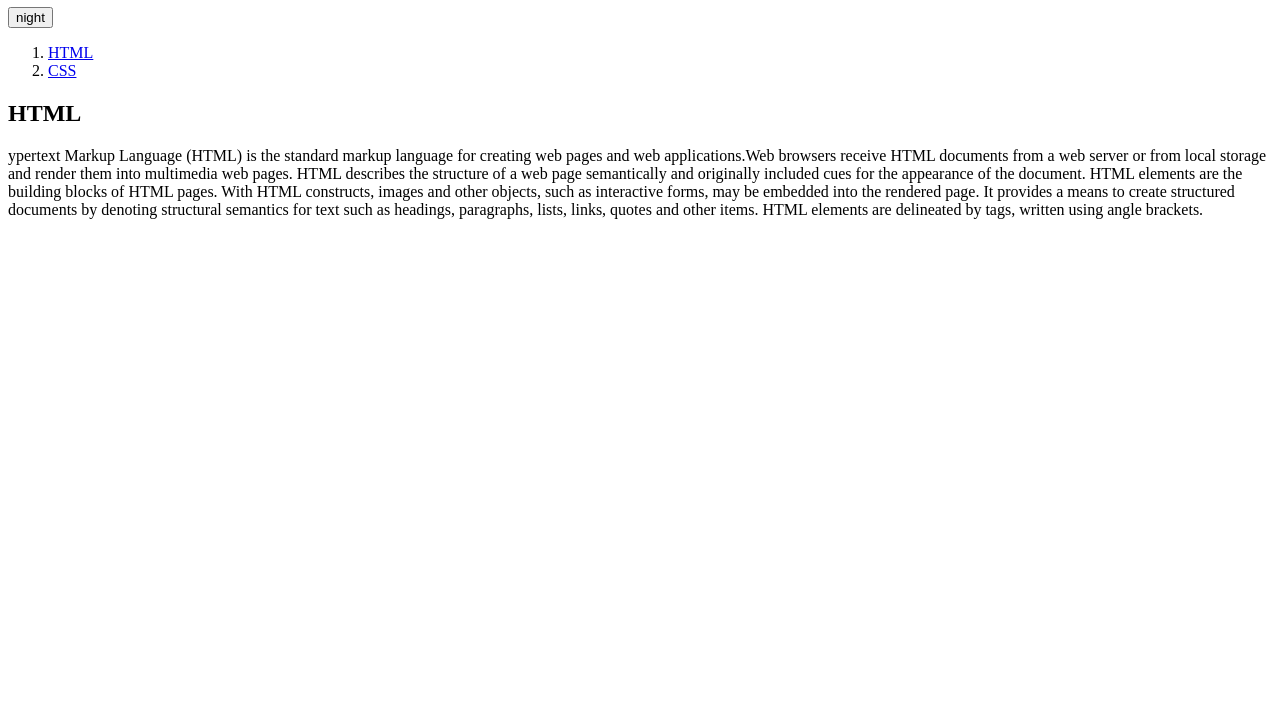
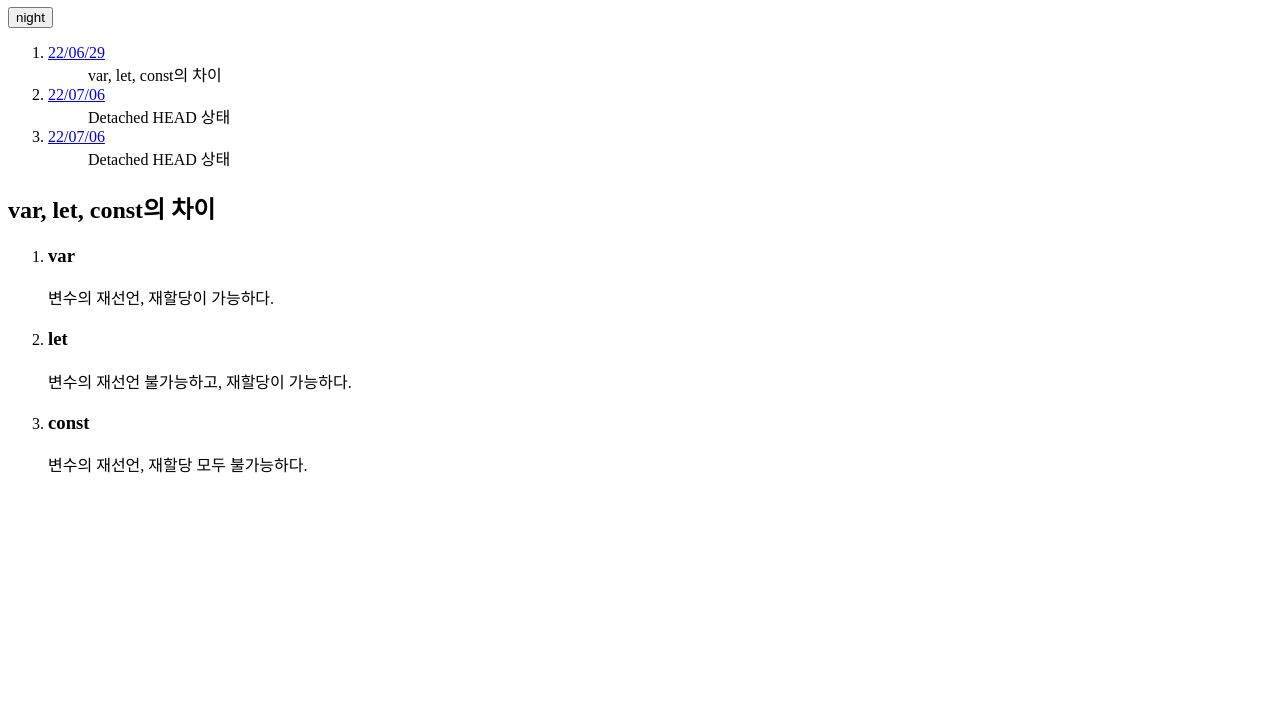
Before and after one commit to sugyeong-lee/JavaScript_my_web, a plain HTML site: page My_web/1_index.html in a window 1280 px wide. Shown: the part 73-800 px from the top of the page. Drawn offline with nearby package versions, Linux system fonts and the light colour scheme.

Commit message:
Add files via upload

```diff
--- a/My_web/1_index.html
+++ b/My_web/1_index.html
@@ -7,27 +7,42 @@
         <script src="colors.js"></script>
     </head>
     <body>
-        <h1><a href="0_index.html">WEB</a></h1>
+        <h1><a href="0_index.html">JavaScript</a></h1>
         <input id="night_day" type="button" value="night" onclick="nightDayHandler(this);">
         <ol>
             <li>
-                <a href="1_index.html">HTML</a>
+                <dt><a href="1_index.html">22/06/29</a></dt>
+                <dd>var, let, const의 차이</dd>
             </li>
             <li>
-                <a href="2_index.html">CSS</a>
+                <dt><a href="2_index.html">22/07/06</a></dt>
+                <dd>Detached HEAD 상태</dd>
+            </li>
+            <li>
+                <dt><a href="2_index.html">22/07/06</a></dt>
+                <dd>Detached HEAD 상태</dd>
             </li>
         </ol>
-        <h2>HTML</h2>
-        <p>
-            ypertext Markup Language (HTML) is the standard markup language for creating
-            web pages and web applications.Web browsers receive HTML documents from a web
-            server or from local storage and render them into multimedia web pages. HTML describes
-            the structure of a web page semantically and originally included cues for the appearance
-            of the document. HTML elements are the building blocks of HTML pages. With HTML constructs,
-            images and other objects, such as interactive forms, may be embedded into the rendered page.
-            It provides a means to create structured documents by denoting structural semantics for text
-            such as headings, paragraphs, lists, links, quotes and other items. HTML elements are delineated
-            by tags, written using angle brackets.
-        </p>
+        <h2>var, let, const의 차이</h2>
+        <ol>
+            <li>
+                <p>
+                    <h3>var</h3>
+                    변수의 재선언, 재할당이 가능하다.
+                </p>
+            </li>
+            <li>
+                <p>
+                    <h3>let</h3>
+                    변수의 재선언 불가능하고, 재할당이 가능하다.
+                </p>
+            </li>
+            <li>
+                <p>
+                    <h3>const</h3>
+                    변수의 재선언, 재할당 모두 불가능하다.
+                </p>
+            </li>
+        </ol>
     </body>
 </html>
```
Also changed, not shown: My_web/0_index.html (+7 -7 lines), My_web/2_index.html (+36 -14 lines), My_web/1.png (added), My_web/2.png (added), 1 other file.
